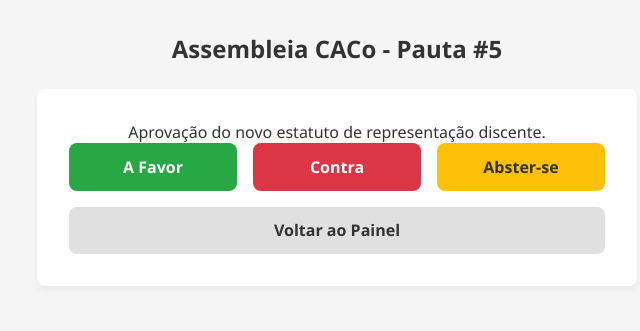
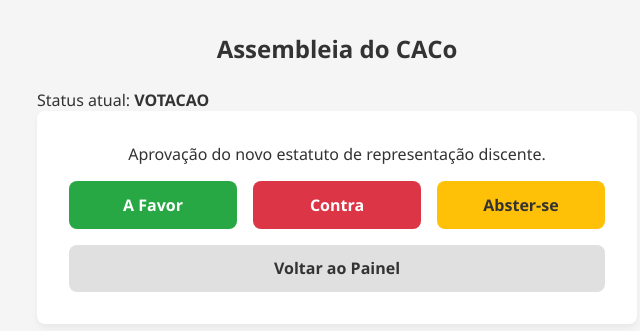
Before and after one commit to GiizAzul/MC656, a FastAPI app: template src/templates/caco.html in a window 1280 px wide. Shown: the top 331 px of the page, without its empty margins (303-943 px from the left). Run offline with FastAPI, Linux system fonts and the light colour scheme; the template is opened without the code that fills it: most values are stand-ins (such as "Sample title", 1, 10 or a date in 2020).

Commit message:
feat: Divide entre ações dos estudantes e da gestão do CACO

```diff
--- a/src/templates/caco.html
+++ b/src/templates/caco.html
@@ -1,22 +1,47 @@
 {% extends "base.html" %}
 {% block content %}
 <header class="header-context caco-theme">
-    <h2>Assembleia CACo - Pauta #5</h2>
+    <h2>Assembleia do CACo</h2>
+    <p>Status atual: <strong>{{ estado_eleicao }}</strong></p>
 </header>
 <main class="box-content text-center">
-    <div class="pauta-desc">
-        <p>Aprovação do novo estatuto de representação discente.</p>
-    </div>
+    <p>Aprovação do novo estatuto de representação discente.</p>
 
     {% if erro %}
         <div class="alert alert-danger">{{ erro }}</div>
     {% endif %}
 
-    <form action="/caco/votar" method="POST" class="botoes-votacao">
-        <button type="submit" name="opcao" value="APROVAR" class="btn-success">A Favor</button>
-        <button type="submit" name="opcao" value="REJEITAR" class="btn-danger">Contra</button>
-        <button type="submit" name="opcao" value="ABSTER" class="btn-neutral">Abster-se</button>
-    </form>
+    <!-- OPÇÕES DA GESTÃO -->
+    {% if is_gestao %}
+        <div class="controles-gestao">
+            <h4>Controles da Gestão</h4>
+            <div class="botoes-gestao">
+                <form action="/caco/iniciar" method="POST" class="form-gestao">
+                    <button type="submit" class="btn-success" {% if estado_eleicao != 'AGUARDANDO' %}disabled{% endif %}>Iniciar Votação</button>
+                </form>
+                <form action="/caco/encerrar" method="POST" class="form-gestao">
+                    <button type="submit" class="btn-danger" {% if estado_eleicao != 'VOTACAO' %}disabled{% endif %}>Encerrar Votação</button>
+                </form>
+                <form action="/caco/resultados" method="GET" class="form-gestao">
+                    <button type="submit" class="btn-primary">Ver Resultados</button>
+                </form>
+            </div>
+        </div>
+    {% endif %}
+
+    <!-- OPÇÕES DO ELEITOR -->
+    {% if estado_eleicao == 'VOTACAO' %}
+        <form action="/caco/votar" method="POST" class="botoes-votacao mt-2 mb-2">
+            <button type="submit" name="opcao" value="APROVAR" class="btn-success">A Favor</button>
+            <button type="submit" name="opcao" value="REJEITAR" class="btn-danger">Contra</button>
+            <button type="submit" name="opcao" value="ABSTER" class="btn-neutral">Abster-se</button>
+        </form>
+    {% elif estado_eleicao == 'AGUARDANDO' %}
+        <p class="status-mensagem">Aguarde a gestão iniciar a votação.</p>
+    {% else %}
+        <p class="status-mensagem">A votação já foi encerrada.</p>
+    {% endif %}
+
     <a href="/dashboard" class="btn-secondary mt-2">Voltar ao Painel</a>
 </main>
 {% endblock %}
```
